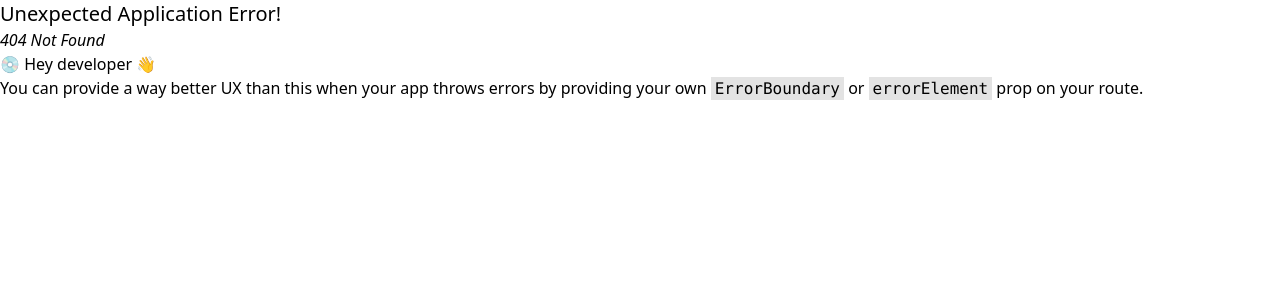
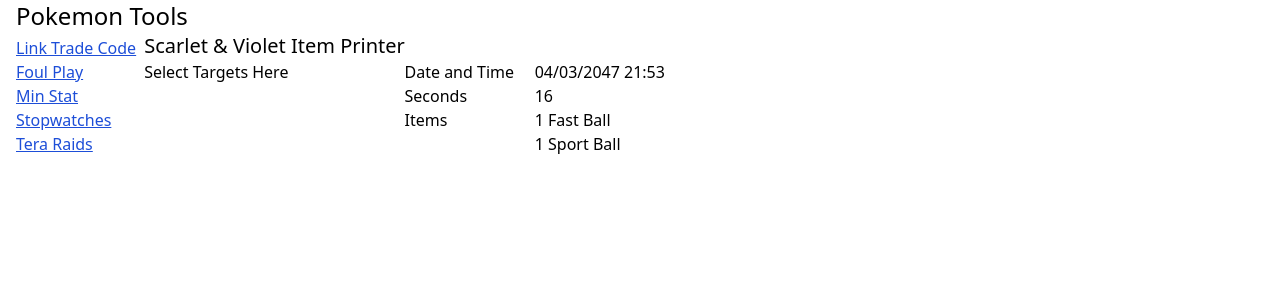
Before and after one commit to nick-ng/pokemon-tools, a React (Vite) app: page /sv-item-printer in a window 1280 px wide. Before the commit this address had no page. Shown: the top 300 px of the page. Built offline with nearby package versions, Linux system fonts and the light colour scheme.

Commit message:
wip: initial page for sv-item-printer thing

```diff
--- a/src/App.tsx
+++ b/src/App.tsx
@@ -6,6 +6,7 @@
 import MinStat from "./components/min-stat";
 import Stopwatches from "./components/stopwatches";
 import TeraRaidSuggester from "./components/tera-raid-suggester";
+import SvItemPrinter from "./components/sv-item-printer";
 
 const router = createBrowserRouter([
 	{
@@ -21,6 +22,7 @@
 				path: "/tera-raid",
 				element: <TeraRaidSuggester />,
 			},
+			{ path: "/sv-item-printer", element: <SvItemPrinter /> },
 		],
 	},
 ]);
--- a/src/components/min-stat/index.tsx
+++ b/src/components/min-stat/index.tsx
@@ -90,6 +90,10 @@
 				This shows you what stat range your caught Pokemon need to have in order to have the minimum
 				Atk/Spe/etc. stat at level 50.
 			</p>
+			<p className="max-w-2xl">
+				Red cells means at the catch level, it's ambiguous what IV the stat value corresponds to.
+				You will need to level up the Pokemon to find out if the IV is acceptable.
+			</p>
 			<details>
 				<summary>Tips</summary>
 				<p>
--- /dev/null
+++ b/src/components/sv-item-printer/index.tsx
@@ -0,0 +1,63 @@
+import type { SvItemPrinterTarget } from "../../schemas";
+import { useOptions } from "../../hooks/options-context";
+
+const targets: SvItemPrinterTarget[] = [
+	{
+		timestamp: 2435349196,
+		itemList: [
+			{ item: "Fast Ball", quantity: 1 },
+			{ item: "Sport Ball", quantity: 1 },
+		],
+		raw: "",
+	},
+];
+
+const getStartingDateString = (timestamp: number) => {
+	const startingDate = new Date(timestamp * 1000);
+
+	const dd = startingDate.getDate().toString().padStart(2, "0");
+	const mm = (startingDate.getMonth() + 1).toString().padStart(2, "0");
+	const yyyy = startingDate.getFullYear();
+
+	const hh = startingDate.getHours().toString().padStart(2, "0");
+	const ii = startingDate.getMinutes().toString().padStart(2, "0");
+
+	return `${dd}/${mm}/${yyyy} ${hh}:${ii}`;
+};
+
+export default function SvItemPrinter() {
+	const { options } = useOptions();
+
+	const chosenTarget = targets[0];
+	const delaySeconds = chosenTarget.timestamp % 60;
+
+	return (
+		<div>
+			<h2>Scarlet & Violet Item Printer</h2>
+			<div className="lg:grid lg:grid-cols-2">
+				<div className="hidden lg:block">
+					<p>Select Targets Here</p>
+				</div>
+				<div>
+					<div className="grid grid-cols-2">
+						<div>Date and Time</div>
+						<div>{getStartingDateString(chosenTarget.timestamp)}</div>
+						<div>Seconds</div>
+						<div>{delaySeconds}</div>
+
+						<div>Items</div>
+						<div>
+							<ul>
+								{chosenTarget.itemList.map((item) => (
+									<li>
+										{item.quantity} {item.item}
+									</li>
+								))}
+							</ul>
+						</div>
+					</div>
+				</div>
+			</div>
+		</div>
+	);
+}
--- a/src/schemas.ts
+++ b/src/schemas.ts
@@ -130,3 +130,12 @@
 });
 
 export type Stopwatch = z.infer<typeof StopwatchSchema>;
+
+export const SvItemPrinterTargetSchema = z.object({
+	timestamp: z.number(),
+	itemList: z.array(z.object({ item: z.string(), quantity: z.number() })),
+	bonus: z.string().optional(),
+	raw: z.string(),
+});
+
+export type SvItemPrinterTarget = z.infer<typeof SvItemPrinterTargetSchema>;
```
